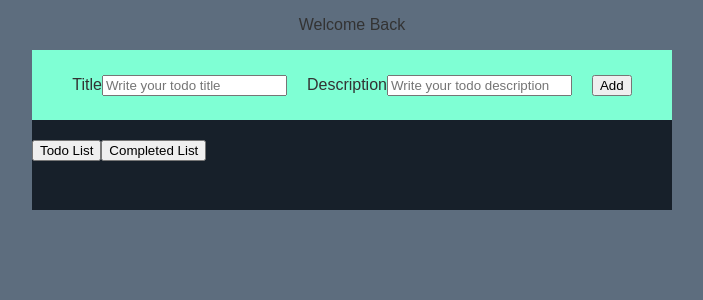
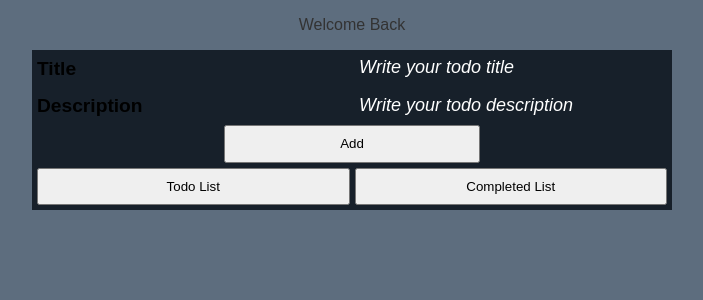
Before and after one commit to Hulisani351/MyToDoList, a React (Create React App) app in the folder mytodolist-app/: page / in a window 1280 px wide. Shown: the top 300 px of the page, without its empty margins (288-991 px from the left). Built offline with nearby package versions, Linux system fonts and the light colour scheme.

Commit message:
done with the upper part

```diff
--- a/mytodolist-app/src/components/AddTask.css
+++ b/mytodolist-app/src/components/AddTask.css
@@ -1,33 +1,88 @@
 .AddTaskWrapper{
     width: 100%;
     height: 100%;
+
+    display: flex;
+    flex-direction: column;
+}
+.form{
+    flex: 3;
+
     display: flex;
     flex-direction: column;
     align-items: center;
-    gap: 20px;
+    justify-content: space-around;
+}
+.viewTable{
+    flex: 1;
+
+    display: flex;
+    justify-content: center;
+    gap: 5px;
+    padding:5px ;
 
 }
-.form{
-    background-color: aquamarine;
+.todolist{
+    flex: 1;
+}
+.completed{
+    flex: 1;
+}
+.inputs{
+    flex: 2;
     width: 100%;
-    height: 50%;
+
     display: flex;
     align-items: center;
-    justify-content:center;
-    gap: 20px;
-}
-.inputs{
 
 }
+.Labes{
+    flex: 1;
+    height:100%;
+    display: flex;
+    flex-direction: column;
+    justify-content: space-around;
+    padding: 5px;
+    color: black;
+    font-weight: 900;
+    font-size: larger;
+
+}
+.input{
+    flex: 1;
+    height:100%;
+
+    display: flex;
+    flex-direction: column;
+    justify-content: space-around;
+    padding: 5px;
+}
 input{
+    position: relative;
+    border: none;
+    background-color: transparent;
+    border-bottom:0;
+    transition: 3s;
+
+}
+input::placeholder{
+    color: white;
+    font-style: italic;
+    font-size: large;
+}
+input:hover{
+    border-bottom: 4px solid black;
+}
+.button{
+    width: 100%;
+    flex: 1;
+    display: flex;
+    align-items: center;
+    justify-content: center;
 
 }
 .submit{
+    width: 40%;
+    height: 100%;
 
 }
-
-.viewTable{
-    width: 100%;
-    height: 50%;
-
-}
--- a/mytodolist-app/src/components/AddTask.js
+++ b/mytodolist-app/src/components/AddTask.js
@@ -8,12 +8,14 @@ function AddTask() {
     <section className="AddTaskWrapper">
         <form  className='form'>
             <section className='inputs'>
-              <label>Title</label>
-              <input type="text" placeholder='Write your todo title'  value={input} className='inputTitle' />
-            </section>
-            <section className='inputs'>
-              <label>Description</label>
-              <input type="text" placeholder='Write your todo description' value={input}  className='inputDescription' />
+              <section className='Labes'>
+                <label>Title</label>
+                <label>Description</label>
+              </section>
+              <section className='input'>
+                <input type="text" placeholder='Write your todo title'  value={input} className='inputTitle' />
+                <input type="text" placeholder='Write your todo description' value={input}  className='inputDescription' />
+              </section>
             </section>
             <section className='button'>
               <button className='submit'>Add</button>
@@ -21,8 +23,8 @@ function AddTask() {
 
         </form>
         <section className='viewTable'>
-            <button>Todo List </button>
-            <button>Completed List</button>
+            <button className='todolist'>Todo List </button>
+            <button className='completed'>Completed List</button>
         </section>
     </section>
   );
```
